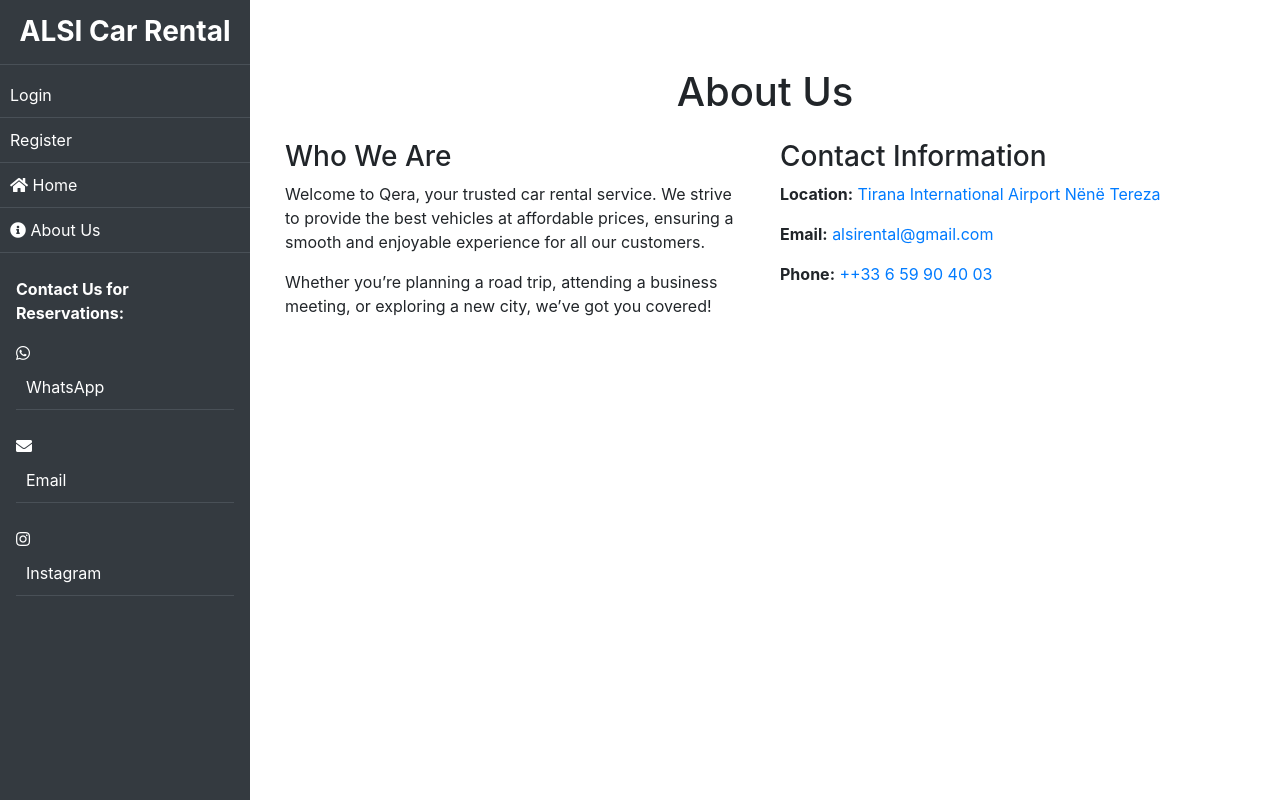
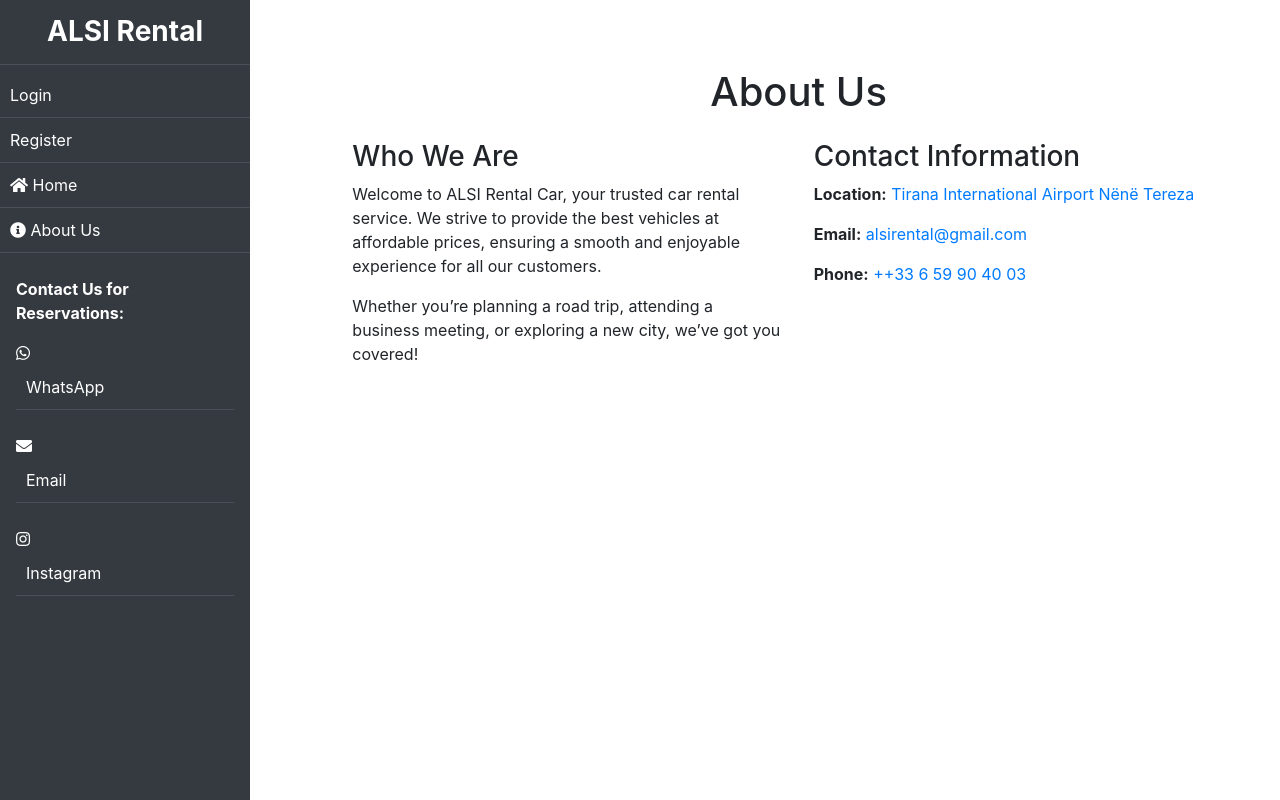
Before and after one commit to caci9/alsirental, a Django app: page /about_us/ in a window 1280 px wide. Run offline with Django 5.2, Linux system fonts and the light colour scheme; some libraries are stand-ins or nearby versions.

Commit message:
about_us

```diff
--- a/qera/templates/qera/about_us.html
+++ b/qera/templates/qera/about_us.html
@@ -7,7 +7,7 @@
     <div class="row">
         <div class="col-md-6">
             <h3>Who We Are</h3>
-            <p>Welcome to Qera, your trusted car rental service. We strive to provide the best vehicles at affordable prices, ensuring a smooth and enjoyable experience for all our customers.</p>
+            <p>Welcome to ALSI Rental Car, your trusted car rental service. We strive to provide the best vehicles at affordable prices, ensuring a smooth and enjoyable experience for all our customers.</p>
             <p>Whether you’re planning a road trip, attending a business meeting, or exploring a new city, we’ve got you covered!</p>
         </div>
         <div class="col-md-6">
--- a/qera/templates/qera/base.html
+++ b/qera/templates/qera/base.html
@@ -120,7 +120,7 @@
 <body>
     <!-- Sidebar -->
 <div class="sidebar" id="sidebar">
-    <h3>ALSI Car Rental</h3>
+    <h3>ALSI Rental</h3>
     <ul class="list-unstyled">
         {% if user.is_authenticated %}
             <li><a href="#">Welcome, {{ user.username }}</a></li>
@@ -149,6 +149,22 @@
         </p>
     </div>
 </div>
+
+<ul class="list-unstyled">
+    {% if user.is_authenticated %}
+        <li><a href="#">Welcome, {{ user.username }}</a></li>
+        <li><a href="{% url 'singout' %}">Logout</a></li>
+    {% else %}
+        <li><a href="{% url 'signin' %}">Login</a></li>
+        <li><a href="{% url 'signup' %}">Register</a></li>
+    {% endif %}
+    <li class="{% if request.path == '/qera/home/' %}active{% endif %}">
+        <a href="{% url 'qera:home' %}"><i class="fas fa-home"></i> Home</a>
+    </li>
+    <li class="{% if request.path == '/qera/about_us/' %}active{% endif %}">
+        <a href="{% url 'qera:about_us' %}"><i class="fas fa-info-circle"></i> About Us</a>
+    </li>
+</ul>
 
 
 
```
